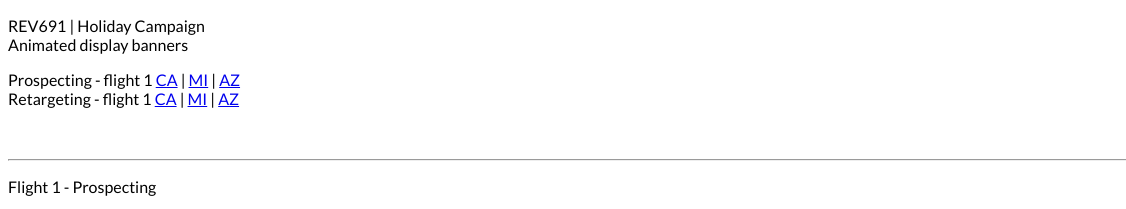
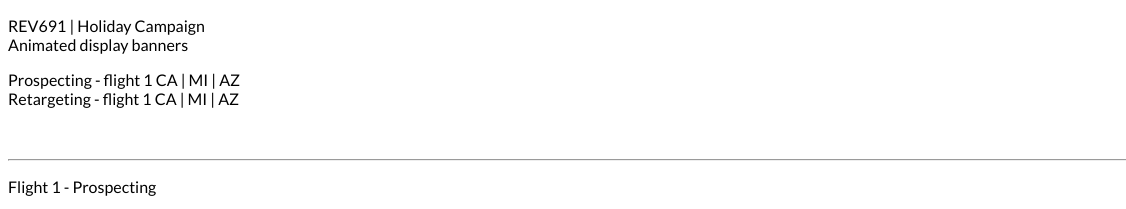
Before and after one commit to HeyApproval/REV691, a plain HTML site: page 01-prosp-CA.html in a window 1280 px wide. Shown: the top 209 px of the page, 0-1126 px from the left. Drawn offline with Linux system fonts and the light colour scheme; a script that the page names is missing.

Commit message:
Add files via upload

```diff
--- a/menu-hey-display.html
+++ b/menu-hey-display.html
@@ -4,8 +4,8 @@
 
 <p>
 
-	Prospecting - flight 1 <a href="01-prosp-CA.html">CA</a> | <a href="01-prosp-MI.html">MI</a> | <a href="01-prosp-AZ.html">AZ</a><br />
-	Retargeting - flight 1 <a href="01-retarg-CA.html">CA</a> | <a href="01-retarg-MI.html">MI</a> | <a href="01-retarg-AZ.html">AZ</a>
+	Prospecting - flight 1 <a xhref="01-prosp-CA.html">CA</a> | <a xhref="01-prosp-MI.html">MI</a> | <a xhref="01-prosp-AZ.html">AZ</a><br />
+	Retargeting - flight 1 <a xhref="01-retarg-CA.html">CA</a> | <a xhref="01-retarg-MI.html">MI</a> | <a xhref="01-retarg-AZ.html">AZ</a>
 </p>
 <p>
 &nbsp; &nbsp;
```
